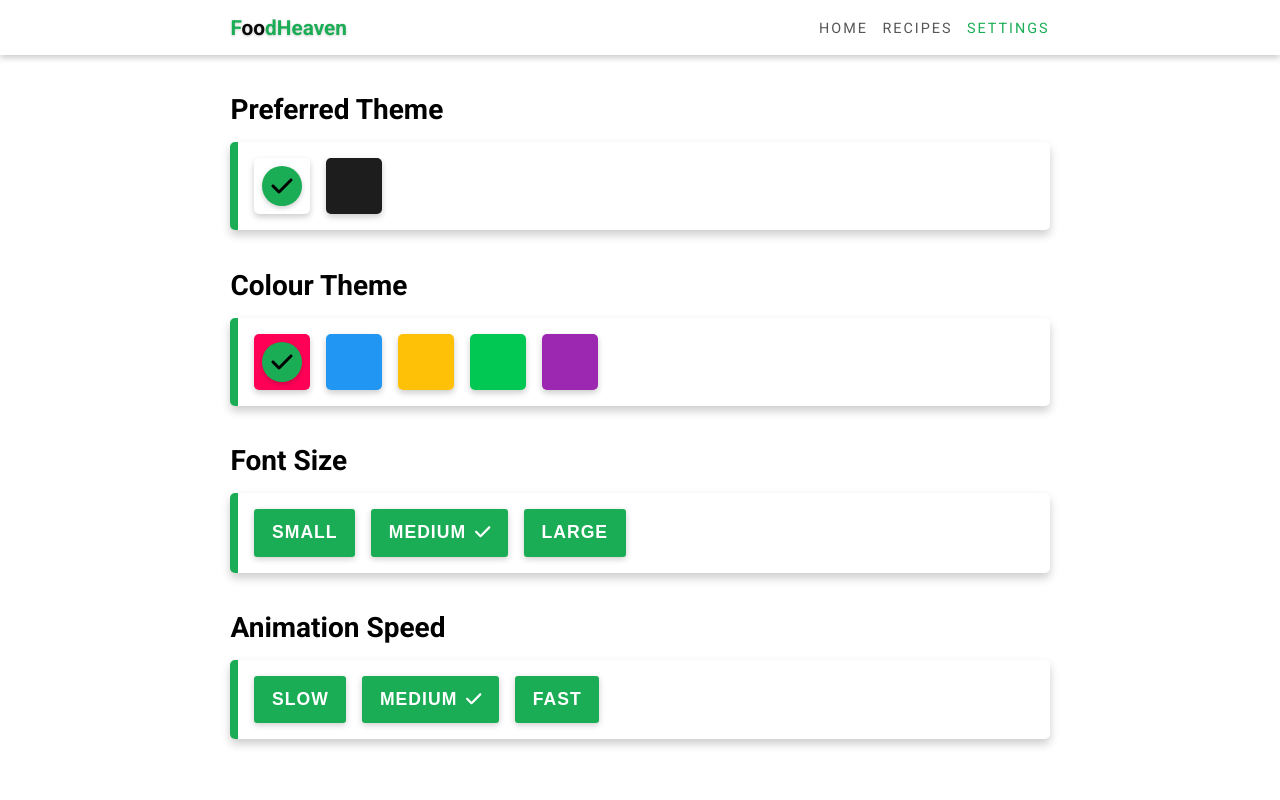
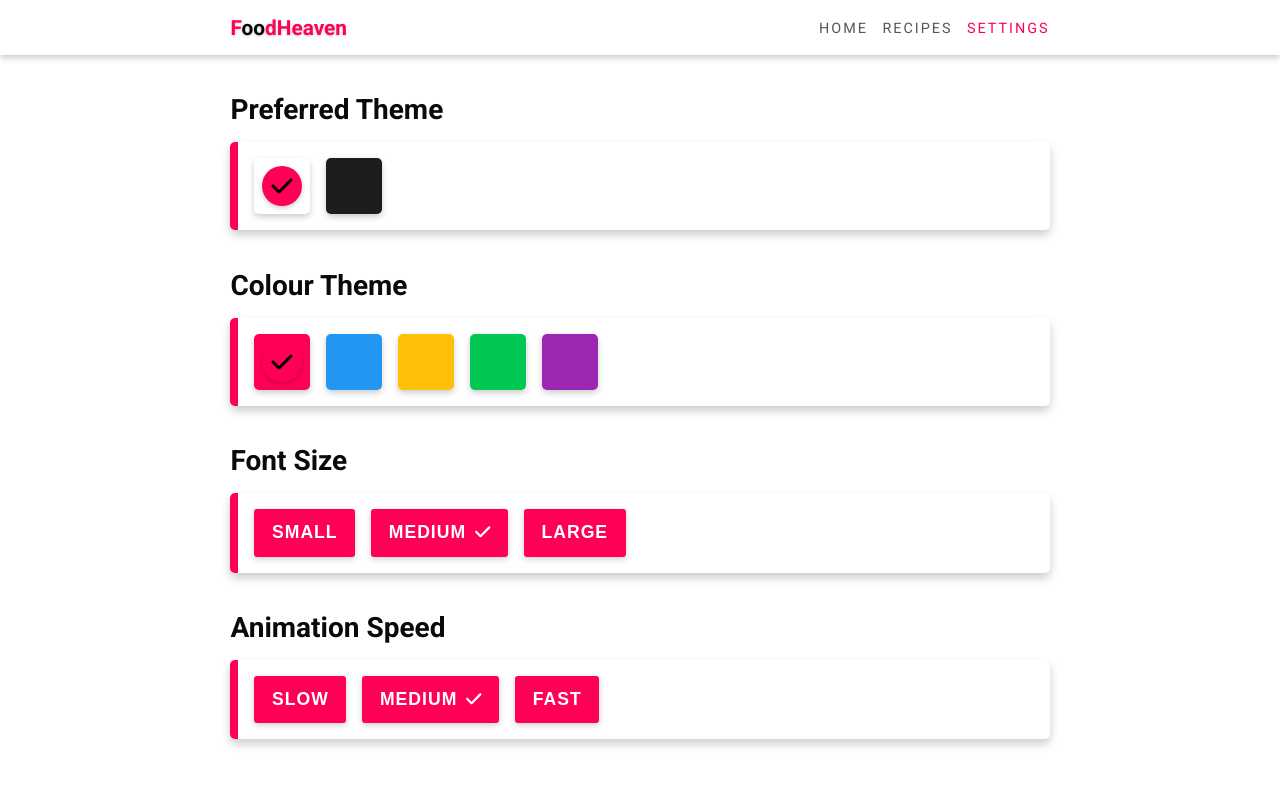
Before and after one commit to AliMDhanani/recipe-app, a React (Create React App) app: page /settings in a window 1280 px wide. Shown: the top 800 px of the page. Built offline with nearby package versions, Linux system fonts and the light colour scheme.

Commit message:
completed settings functionality

```diff
--- a/src/pages/Settings.jsx
+++ b/src/pages/Settings.jsx
@@ -1,9 +1,78 @@
 import { FontAwesomeIcon } from "@fortawesome/react-fontawesome";
 import { faCheck } from "@fortawesome/free-solid-svg-icons";
-import React, { useState } from "react";
+import React, { useState, useEffect } from "react";
 
 const Settings = () => {
+  const [settings, setSettings] = useState({
+    "--background-color": "#fff",
+    "--background-light": "#fff",
+    "--primary-color": "rgb(255, 0, 86)",
+    "--shadow-color": "rgba(0,0,0,0.2)",
+    "--text-color": "#0A0A0A",
+    "--text-light": "#575757",
+    "--font-size": "16px",
+    "--animation-speed": 1,
+  });
+  useEffect(() => {
+    const root = document.documentElement;
+    for (let key in settings) {
+      root.style.setProperty(key, settings[key]);
+    }
+  }, [settings]);
+
   const [theme, setTheme] = useState("light");
+  const themes = [
+    {
+      "--background-color": "#fff",
+      "--background-light": "#fff",
+      "--shadow-color": "rgba(0,0,0,0.2)",
+      "--text-color": "#0A0A0A",
+      "--text-light": "#575757",
+    },
+    {
+      "--background-color": "rgb(29, 29, 29)",
+      "--background-light": "rgb(77, 77, 77)",
+      "--shadow-color": "rgba(0,0,0,0.2)",
+      "--text-color": "#ffffff",
+      "--text-light": "#eceaea",
+    },
+  ];
+
+  function changeTheme(i) {
+    const _theme = { ...themes[i] };
+    setTheme(i === 0 ? "light" : "dark");
+    //update settings
+    let _settings = { ...settings };
+    for (let key in _theme) {
+      _settings[key] = _theme[key];
+    }
+    setSettings(_settings);
+  }
+
+  function changeColor(i) {
+    const _color = primaryColors[i];
+    let _settings = { ...settings };
+    _settings["--primary-color"] = _color;
+    setPrimaryColor(i);
+    setSettings(_settings);
+  }
+
+  function changeFontSize(i) {
+    const _size = fontSizes[i];
+    let _settings = { ...settings };
+    _settings["--font-size"] = _size.value;
+    setFontSize(i);
+    setSettings(_settings);
+  }
+
+  function changeAnimationSpeed(i) {
+    let _speed = animationSpeeds[i];
+    let _settings = { ...settings };
+    _settings["--animation-speed"] = _speed.value;
+    setAnimationSpeed(i);
+    setSettings(_settings);
+  }
+
   const primaryColors = [
     "rgb(255, 0, 86)",
     "rgb(33, 150, 243)",
@@ -49,14 +118,14 @@
       <div className="section block">
         <h2>Preferred Theme</h2>
         <div className="options__container">
-          <div className="option light">
+          <div className="option light" onClick={() => changeTheme(0)}>
             {theme === "light" && (
               <div className="tick">
                 <FontAwesomeIcon icon={faCheck} />
               </div>
             )}
           </div>
-          <div className="option dark">
+          <div className="option dark" onClick={() => changeTheme(1)}>
             {theme === "dark" && (
               <div className="tick">
                 <FontAwesomeIcon icon={faCheck} />
@@ -70,7 +139,11 @@
         <h2>Colour Theme</h2>
         <div className="options__container">
           {primaryColors.map((color, index) => (
-            <div className="option light" style={{ backgroundColor: color }}>
+            <div
+              className="option light"
+              style={{ backgroundColor: color }}
+              onClick={() => changeColor(index)}
+            >
               {primaryColor === index && (
                 <div className="tick">
                   <FontAwesomeIcon icon={faCheck} />
@@ -85,7 +158,7 @@
         <h2>Font Size</h2>
         <div className="options__container">
           {fontSizes.map((size, index) => (
-            <button className="btn">
+            <button className="btn" onClick={() => changeFontSize(index)}>
               {size.title}
               {fontSize === index && (
                 <span>
@@ -100,7 +173,7 @@
         <h2>Animation Speed</h2>
         <div className="options__container">
           {animationSpeeds.map((speed, index) => (
-            <button className="btn">
+            <button className="btn" onClick={() => changeAnimationSpeed(index)}>
               {speed.title}
               {animationSpeed === index && (
                 <span>
--- a/src/styles/index.scss
+++ b/src/styles/index.scss
@@ -25,6 +25,7 @@
     font-size: var(--font-size);
     font-family: 'Roboto', sans-serif;
     padding-top: 55px;
+    background-color: var(--background-light);
 }
 
 a {
@@ -165,7 +166,7 @@
     padding: 1em;
     border-radius: 5px;
     border-left: 0.5em solid var(--primary-color);
-    background-color: var(--background-color);
+    background-color: var(--background-light);
     margin-top: 1em;
     display: flex;
     gap: 1em;
@@ -207,5 +208,6 @@
 .block {
     h2 {
         font-size: 1.75em;
+        color: var(--text-color);
     }
 }
```
